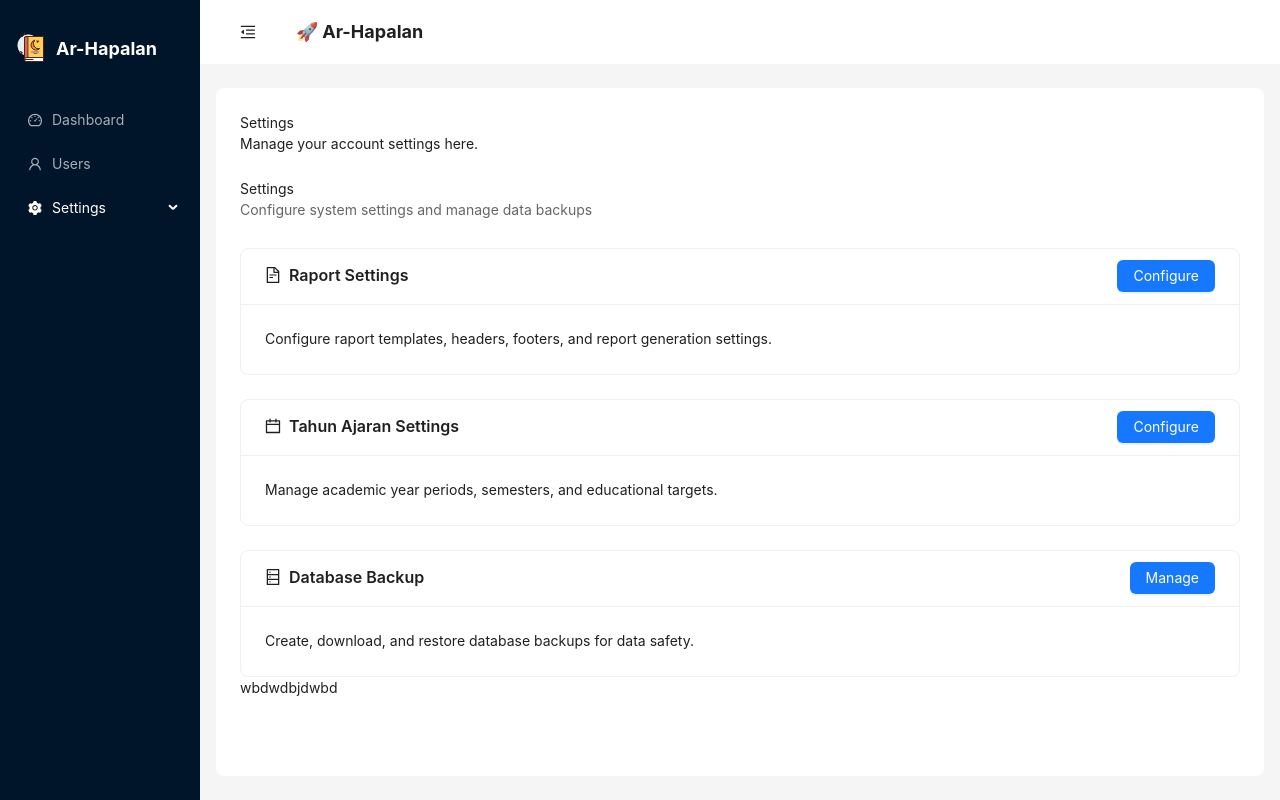
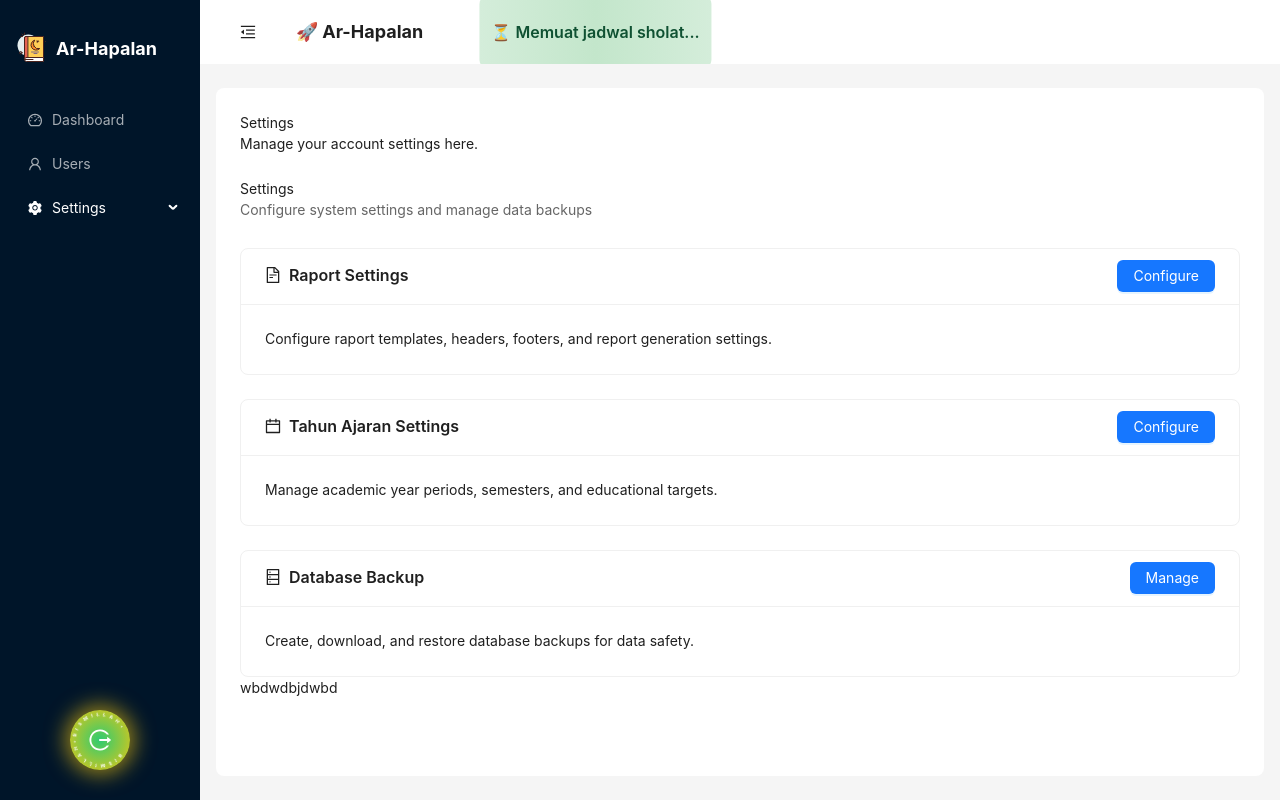
Before and after one commit to rid-cmyk/laporan_hafalan_ar, a Next.js app: page /settings in a window 1280 px wide. Built offline with nearby package versions, Linux system fonts and the light colour scheme; no server answers.

Commit message:
add some topping

```diff
--- a/app/components/HeaderBar.tsx
+++ b/app/components/HeaderBar.tsx
@@ -1,7 +1,7 @@
 "use client";
 
-import React from "react";
-import { Layout, Button } from "antd";
+import React, { useEffect, useState } from "react";
+import { Layout, Button, message } from "antd";
 import { MenuFoldOutlined, MenuUnfoldOutlined } from "@ant-design/icons";
 
 const { Header } = Layout;
@@ -12,7 +12,142 @@ interface HeaderBarProps {
   bgColor: string;
 }
 
+interface PrayerTimes {
+  Subuh: string;
+  Dzuhur: string;
+  Ashar: string;
+  Maghrib: string;
+  Isya: string;
+}
+
 const HeaderBar: React.FC<HeaderBarProps> = ({ collapsed, setCollapsed, bgColor }) => {
+  const [times, setTimes] = useState<PrayerTimes | null>(null);
+  const [cityName, setCityName] = useState<string>("");
+  const [activePrayer, setActivePrayer] = useState<string>("");
+
+  // ✅ Ambil jadwal sholat
+  useEffect(() => {
+    const fetchPrayerTimes = async () => {
+      try {
+        const today = new Date().toISOString().split("T")[0];
+        const cityCode = "1108"; // Jakarta
+        const res = await fetch(`https://api.myquran.com/v2/sholat/jadwal/${cityCode}/${today}`);
+        if (!res.ok) throw new Error("Gagal mengambil jadwal sholat");
+        const data = await res.json();
+        setCityName(data.data.lokasi);
+        setTimes({
+          Subuh: data.data.jadwal.subuh,
+          Dzuhur: data.data.jadwal.dzuhur,
+          Ashar: data.data.jadwal.ashar,
+          Maghrib: data.data.jadwal.maghrib,
+          Isya: data.data.jadwal.isya,
+        });
+      } catch (error) {
+        console.error(error);
+        message.error("Gagal mengambil jadwal sholat");
+      }
+    };
+    fetchPrayerTimes();
+  }, []);
+
+  // 🔔 Cek otomatis waktu salat
+  const toTimestamp = (time: string) => {
+    const [h, m] = time.split(":").map(Number);
+    const now = new Date();
+    return new Date(now.getFullYear(), now.getMonth(), now.getDate(), h, m, 0, 0).getTime();
+  };
+
+  useEffect(() => {
+    if (!times) return;
+    const checkPrayerTimes = () => {
+      const now = Date.now();
+      const tolerance = 30000;
+      for (const [name, time] of Object.entries(times)) {
+        if (Math.abs(now - toTimestamp(time)) <= tolerance) {
+          playStaticAdzan(name);
+        }
+      }
+    };
+    const interval = setInterval(checkPrayerTimes, 15000);
+    return () => clearInterval(interval);
+  }, [times]);
+
+  // 🔊 Putar file MP3
+  const playStaticAdzan = (prayerName: string) => {
+    const audioFile = prayerName === "Subuh" ? "/mp3/subuh.mp3" : "/mp3/adzan.mp3";
+    const audio = new Audio(audioFile);
+    audio.play().catch((err) => console.error("Gagal memutar adzan:", err));
+    message.success(`🕌 Waktu ${prayerName} telah tiba — Memutar adzan...`);
+  };
+
+  // ✨ Deteksi waktu aktif
+  useEffect(() => {
+    if (!times) return;
+    const getMinutes = (t: string) => {
+      const [h, m] = t.split(":").map(Number);
+      return h * 60 + m;
+    };
+    const now = new Date();
+    const current = now.getHours() * 60 + now.getMinutes();
+    const subuh = getMinutes(times.Subuh);
+    const dzuhur = getMinutes(times.Dzuhur);
+    const ashar = getMinutes(times.Ashar);
+    const maghrib = getMinutes(times.Maghrib);
+    const isya = getMinutes(times.Isya);
+
+    let active = "";
+    if (current >= subuh && current < dzuhur) active = "Subuh";
+    else if (current >= dzuhur && current < ashar) active = "Dzuhur";
+    else if (current >= ashar && current < maghrib) active = "Ashar";
+    else if (current >= maghrib && current < isya) active = "Maghrib";
+    else active = "Isya";
+
+    setActivePrayer(active);
+  }, [times]);
+
+  // 🕌✨ Kubah Glassmorphism Style
+  const highlightStyle = (label: string, time: string) => {
+    const isActive = label === activePrayer;
+    return (
+      <span
+        style={{
+          display: "inline-block",
+          padding: "8px 12px 5px",
+          margin: "0 4px",
+          background: isActive ? "rgba(255, 255, 255, 0.25)" : "transparent",
+          border: isActive ? "1px solid rgba(255, 255, 255, 0.3)" : "none",
+          color: isActive ? "#115620" : "#333",
+          fontWeight: isActive ? 600 : 400,
+          backdropFilter: isActive ? "blur(10px)" : "none",
+          WebkitBackdropFilter: isActive ? "blur(10px)" : "none",
+          boxShadow: isActive ? "0 4px 10px rgba(0,0,0,0.1), inset 0 1px 1px rgba(255,255,255,0.4)" : "none",
+          borderTopLeftRadius: "50%",
+          borderTopRightRadius: "50%",
+          borderBottomLeftRadius: "8px",
+          borderBottomRightRadius: "8px",
+          transition: "all 0.3s ease",
+        }}
+      >
+        {label} {time}
+      </span>
+    );
+  };
+
+  // 🕌 Teks berjalan
+  const renderMarqueeText = () => {
+    if (!times) return "⏳ Memuat jadwal sholat...";
+    return (
+      <>
+        🕌 Jadwal Sholat {cityName} •{" "}
+        {highlightStyle("Subuh", times.Subuh)} •{" "}
+        {highlightStyle("Dzuhur", times.Dzuhur)} •{" "}
+        {highlightStyle("Ashar", times.Ashar)} •{" "}
+        {highlightStyle("Maghrib", times.Maghrib)} •{" "}
+        {highlightStyle("Isya", times.Isya)} •
+      </>
+    );
+  };
+
   return (
     <Header
       style={{
@@ -20,21 +155,59 @@ const HeaderBar: React.FC<HeaderBarProps> = ({ collapsed, setCollapsed, bgColor
         background: bgColor,
         display: "flex",
         alignItems: "center",
+        position: "relative",
+        overflow: "hidden",
       }}
     >
+      {/* Tombol Sidebar */}
       <Button
         type="text"
         icon={collapsed ? <MenuUnfoldOutlined /> : <MenuFoldOutlined />}
         onClick={() => setCollapsed(!collapsed)}
-        style={{
-          fontSize: "16px",
-          width: 64,
-          height: 64,
-        }}
+        style={{ fontSize: "16px", width: 64, height: 64 }}
       />
+
+      {/* Logo */}
       <div style={{ marginLeft: 16, fontWeight: "bold", fontSize: 18 }}>
         🚀 Ar-Hapalan
       </div>
+
+      {/* Running Text dengan Masking Gradient */}
+      <div className="marquee-wrapper">
+        <div className="marquee-text">{renderMarqueeText()}</div>
+      </div>
+
+      <style jsx>{`
+        @keyframes marquee {
+          0% {
+            transform: translateX(100%);
+          }
+          100% {
+            transform: translateX(-200%);
+          }
+        }
+
+        .marquee-wrapper {
+          position: absolute;
+          left: 180px;
+          right: 0;
+          overflow: hidden;
+          mask-image: linear-gradient(to right, transparent 0%, black 10%, black 90%, transparent 100%);
+          -webkit-mask-image: linear-gradient(to right, transparent 0%, black 10%, black 90%, transparent 100%);
+        }
+
+        .marquee-text {
+          display: inline-block;
+          white-space: nowrap;
+          animation: marquee 25s linear infinite;
+          font-size: 16px;
+          font-weight: 600;
+          color: #0f5132;
+          background: linear-gradient(90deg, #d4edda, #c3e6cb, #d4edda);
+          padding: 4px 12px;
+          border-radius: 8px;
+        }
+      `}</style>
     </Header>
   );
 };
--- a/app/components/MobileMenu.tsx
+++ b/app/components/MobileMenu.tsx
@@ -1,6 +1,6 @@
 "use client";
 
-import React, { useState } from "react";
+import React, { Children, useState } from "react";
 import Link from "next/link";
 import { usePathname } from "next/navigation";
 import {
@@ -45,7 +45,23 @@ const menuItems = [
     key: "3",
     icon: <SettingFilled />,
     label: "Settings",
-    link: "/settings",
+    children: [
+      { key: "3-1",
+        icon: <SettingFilled />,
+        label: "Settings",
+        link: "/settings"
+      },
+      { key: "3-2",
+        icon: <SettingFilled />,
+        label: "Tahun Ajaran",
+        link: "/settings/tahun-ajaran"
+      },
+      { key: "3-3",
+        icon: <SettingFilled />,
+        label: "Backup Database",
+        link: "/settings/backup-database"
+      },
+    ],
   },
 ];
 
--- a/app/components/Sidebar.tsx
+++ b/app/components/Sidebar.tsx
@@ -2,16 +2,15 @@
 "use client";
 
 import React from "react";
-import { Layout, Menu } from "antd";
+import { Layout, Menu, Tooltip } from "antd";
 import {
   DashboardOutlined,
-  PlusOutlined,
   SettingFilled,
-  TeamOutlined,
   UserOutlined,
+  LogoutOutlined,
 } from "@ant-design/icons";
 import Link from "next/link";
-import { usePathname } from "next/navigation";
+import { usePathname, useRouter } from "next/navigation";
 
 const { Sider } = Layout;
 
@@ -21,6 +20,7 @@ interface SidebarProps {
 
 const Sidebar: React.FC<SidebarProps> = ({ collapsed }) => {
   const pathname = usePathname();
+  const router = useRouter();
 
   const getSelectedKey = () => {
     if (pathname === "/" || pathname.startsWith("/super-admin")) return "1";
@@ -29,8 +29,18 @@ const Sidebar: React.FC<SidebarProps> = ({ collapsed }) => {
     return "";
   };
 
+  const handleLogout = () => {
+    localStorage.removeItem("token");
+    router.push("/login");
+  };
+
   return (
-    <Sider trigger={null} collapsible collapsed={collapsed}>
+    <Sider
+      trigger={null}
+      collapsible
+      collapsed={collapsed}
+      style={{ position: "relative", overflow: "hidden" }}
+    >
       {/* Logo */}
       <div
         style={{
@@ -86,9 +96,75 @@ const Sidebar: React.FC<SidebarProps> = ({ collapsed }) => {
                 label: <Link href="/settings/backup-database">Backup Database</Link>,
               },
             ],
-          }
+          },
         ]}
       />
+
+      {/* 🌿 Tombol Logout Bulat Melingkar */}
+      <Tooltip title="Logout" placement="right">
+        <div
+          onClick={handleLogout}
+          style={{
+            position: "absolute",
+            bottom: 30,
+            left: "50%",
+            transform: "translateX(-50%)",
+            width: 60,
+            height: 60,
+            borderRadius: "50%",
+            background: "radial-gradient(circle, #2ecc71, #f1c40f)", // hijau keemasan
+            boxShadow: "0 0 20px 5px rgba(241, 196, 15, 0.6)",
+            display: "flex",
+            alignItems: "center",
+            justifyContent: "center",
+            cursor: "pointer",
+            overflow: "hidden",
+          }}
+        >
+          <LogoutOutlined style={{ fontSize: 22, color: "white", zIndex: 2 }} />
+
+          {/* Tulisan Bismillah Melingkar */}
+          <div
+            style={{
+              position: "absolute",
+              width: "100%",
+              height: "100%",
+              borderRadius: "50%",
+              display: "flex",
+              alignItems: "center",
+              justifyContent: "center",
+              animation: "spin 8s linear infinite",
+              zIndex: 1,
+            }}
+          >
+            <svg viewBox="0 0 100 100" width="90" height="90">
+              <defs>
+                <path
+                  id="circlePath"
+                  d="M50,50 m-40,0 a40,40 0 1,1 80,0 a40,40 0 1,1 -80,0"
+                />
+              </defs>
+              <text fill="white" fontSize="8" fontWeight="bold" letterSpacing="2">
+                <textPath href="#circlePath" startOffset="0%">
+                  B I S M I L L A H • B I S M I L L A H •
+                </textPath>
+              </text>
+            </svg>
+          </div>
+        </div>
+      </Tooltip>
+
+      {/* Animasi CSS */}
+      <style jsx>{`
+        @keyframes spin {
+          from {
+            transform: rotate(0deg);
+          }
+          to {
+            transform: rotate(360deg);
+          }
+        }
+      `}</style>
     </Sider>
   );
 };
```
Also changed, not shown: 2 other files (tests, documents, lock files or other folders).
